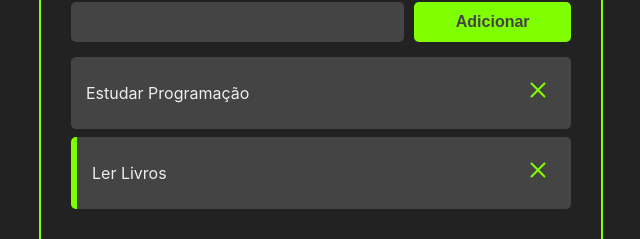
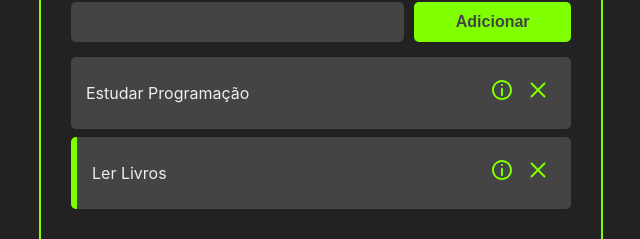
Before and after one commit to LuizCBonini/curso-react, a React (Create React App) app: page / in a window 1280 px wide. Shown: the part 142-381 px from the top of the page, without its empty margins (319-959 px from the left). Built offline with nearby package versions, Linux system fonts and the light colour scheme.

Commit message:
Adicionando botão de detalhes da tarefa

```diff
--- a/src/components/Task.css
+++ b/src/components/Task.css
@@ -19,3 +19,10 @@
     font-size: 24px;
     color: chartreuse;
 }
+
+.see-task-details-button {
+    background-color: #444;
+    border: none;
+    font-size: 24px;
+    color: chartreuse;
+}
--- a/src/components/Task.jsx
+++ b/src/components/Task.jsx
@@ -1,7 +1,7 @@
 // imr importa o React e sfc e depois tab cria o componente
 
 import React from 'react';
-import {CgClose} from 'react-icons/cg'
+import {CgClose, CgInfo} from 'react-icons/cg'
 
 import './Task.css'
 
@@ -14,6 +14,7 @@ const Task = ({ task, handleTaskClick, handleTaskDeletion }) => {
             </div>
 
             <div className="buttons-container">
+                <button className="see-task-details-button" ><CgInfo/></button>
                 <button className="remove-task-button" onClick={() => handleTaskDeletion(task.id)}><CgClose/></button>
             </div>
         </div>
```
